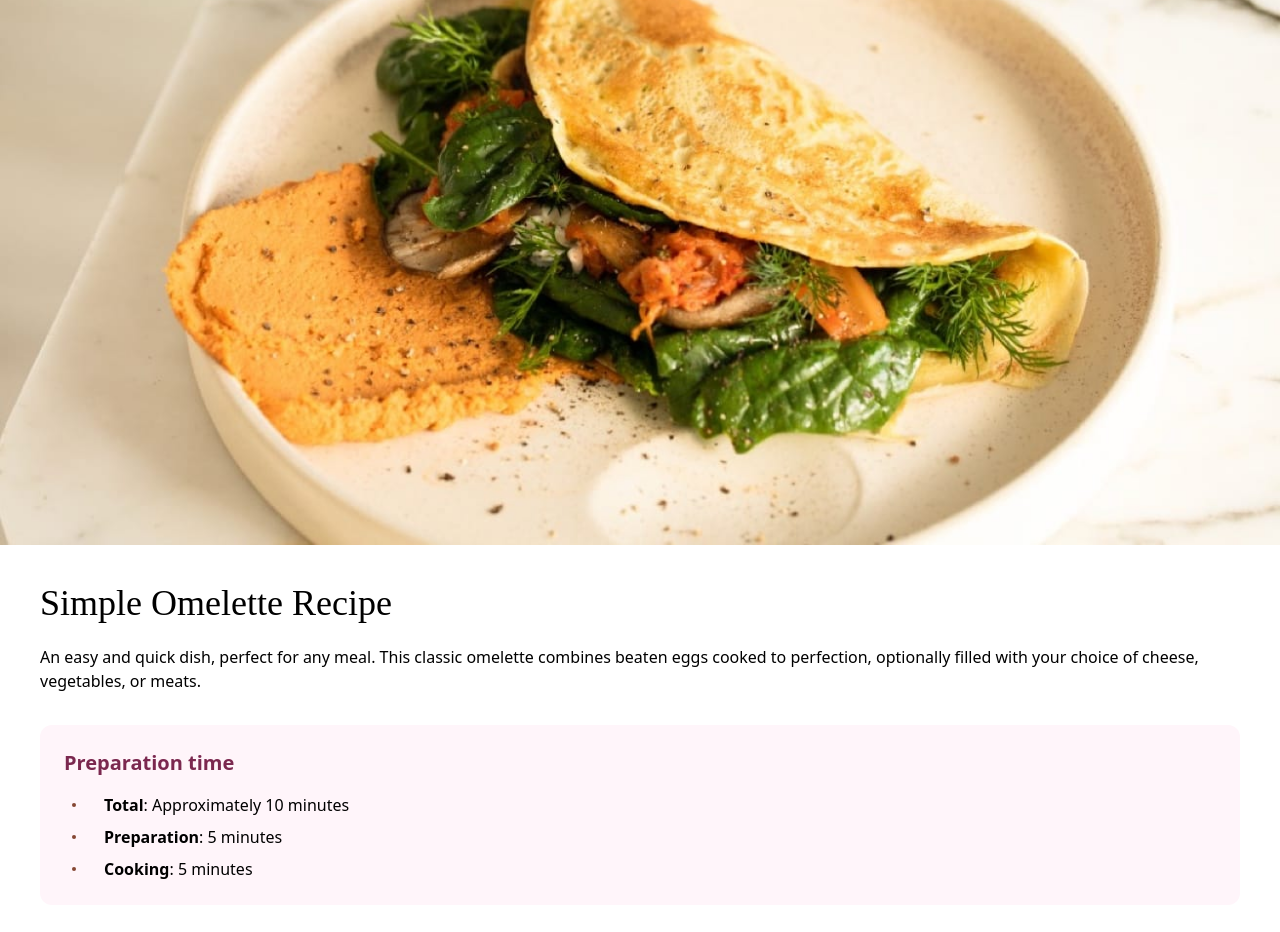
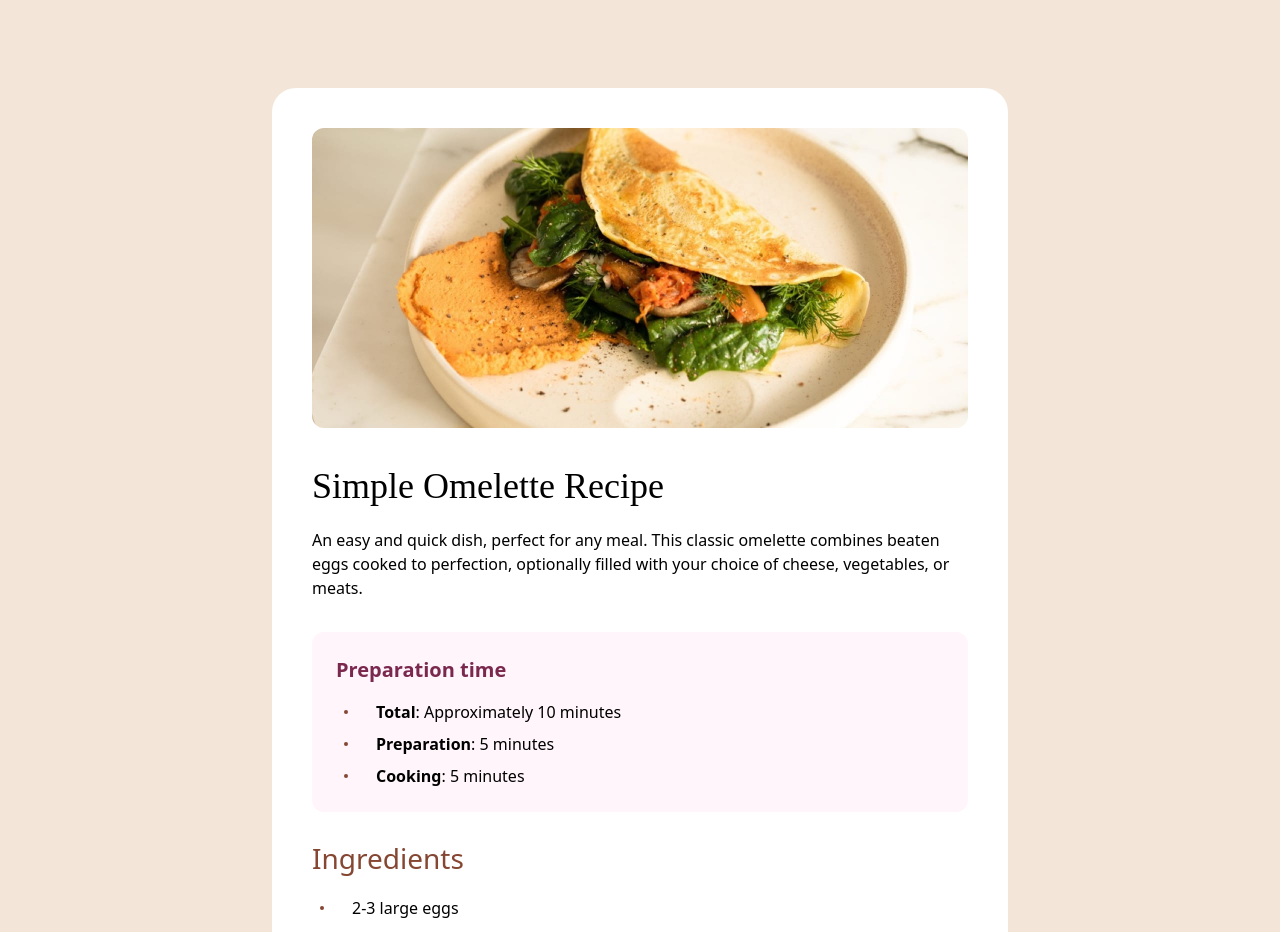
Before and after one commit to raswonders/recipe-page, a React (Vite) app: page / in a window 1280 px wide. Shown: the part 40-972 px from the top of the page. Built offline with nearby package versions, Linux system fonts and the light colour scheme.

Commit message:
make responsive

```diff
--- a/src/App.tsx
+++ b/src/App.tsx
@@ -3,14 +3,16 @@ import recipe from "./data/SimpleOmelette.tsx";
 
 function App() {
   return (
-    <>
-      <header className="">
+    <div className="flex justify-center items-center bg-eggshell">
+      <div className="sm:p-10 sm:space-y-10 max-w-[736px] bg-white sm:rounded-3xl sm:my-32">
+        <header>
           <img
             src="../public/assets/images/image-omelette.jpeg"
+            className="sm:rounded-xl"
             alt={recipe.title}
           />
         </header>
-      <div className="flex flex-col p-10 gap-8 text-base">
+        <div className="flex flex-col p-10 sm:p-0 gap-8 text-base">
           <section className="flex flex-col space-y-6">
             <h1 className="font-youngSerif text-4xl leading-none font-normal">
               {recipe.title}
@@ -61,7 +63,9 @@ function App() {
           </section>
           <Line />
           <section className="flex flex-col gap-6">
-          <h2 className="text-brandyRed text-[28px] leading-none">Nutrition</h2>
+            <h2 className="text-brandyRed text-[28px] leading-none">
+              Nutrition
+            </h2>
             <p className="">{recipe.nutrition.description}</p>
             <div className="space-y-3">
               {recipe.nutrition.items.map(([key, value]) => {
@@ -80,7 +84,8 @@ function App() {
             </div>
           </section>
         </div>
-    </>
+      </div>
+    </div>
   );
 }
 
--- a/tailwind.config.js
+++ b/tailwind.config.js
@@ -15,6 +15,7 @@ export default {
         wengeBrown: "hsla(30, 11%, 34%, 1)",
         white: "hsla(0, 0%, 100%, 1)",
         whiteCoffee: "hsla(30, 18%, 87%, 1)",
+        eggshell: "hsla(30, 54%, 90%, 1)",
       },
     },
   },
```
Lines whose indentation alone changed are shown as unchanged.
